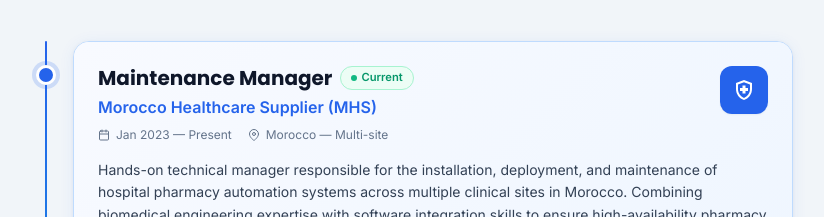
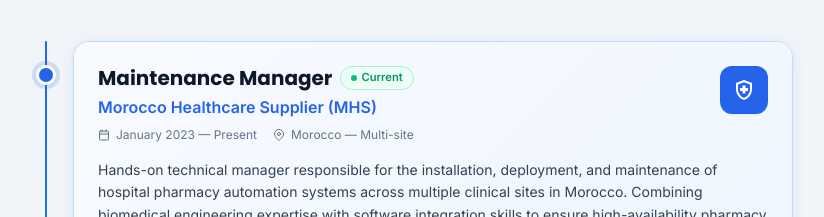
Before and after one commit to ATTARAYOUB/profile-ayoub, a React (Vite) app: page / in a window 1280 px wide. Shown: the part 2940-3157 px from the top of the page, without its empty margins (65-889 px from the left). Built offline with nearby package versions, Linux system fonts and the light colour scheme.

Commit message:
fix: MHS start date Jan -> January 2023

```diff
--- a/src/components/Experience.jsx
+++ b/src/components/Experience.jsx
@@ -13,7 +13,7 @@ const MHS_ROLE = {
   title:    'Maintenance Manager',
   company:  'Morocco Healthcare Supplier (MHS)',
   location: 'Morocco — Multi-site',
-  period:   'Jan 2023 — Present',
+  period:   'January 2023 — Present',
   current:  true,
   summary:
     'Hands-on technical manager responsible for the installation, deployment, and maintenance of hospital pharmacy automation systems across multiple clinical sites in Morocco. Combining biomedical engineering expertise with software integration skills to ensure high-availability pharmacy operations.',
```
